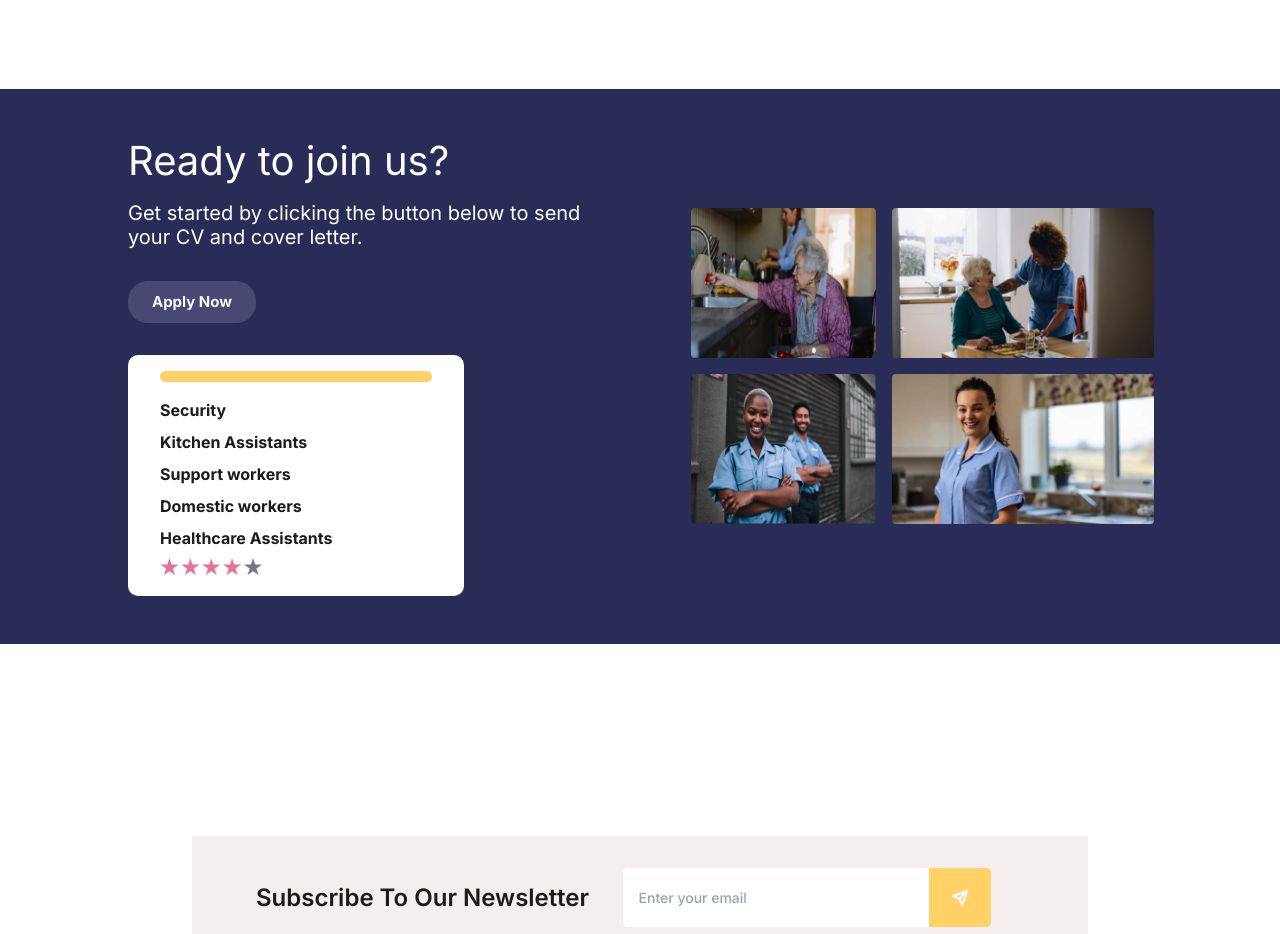
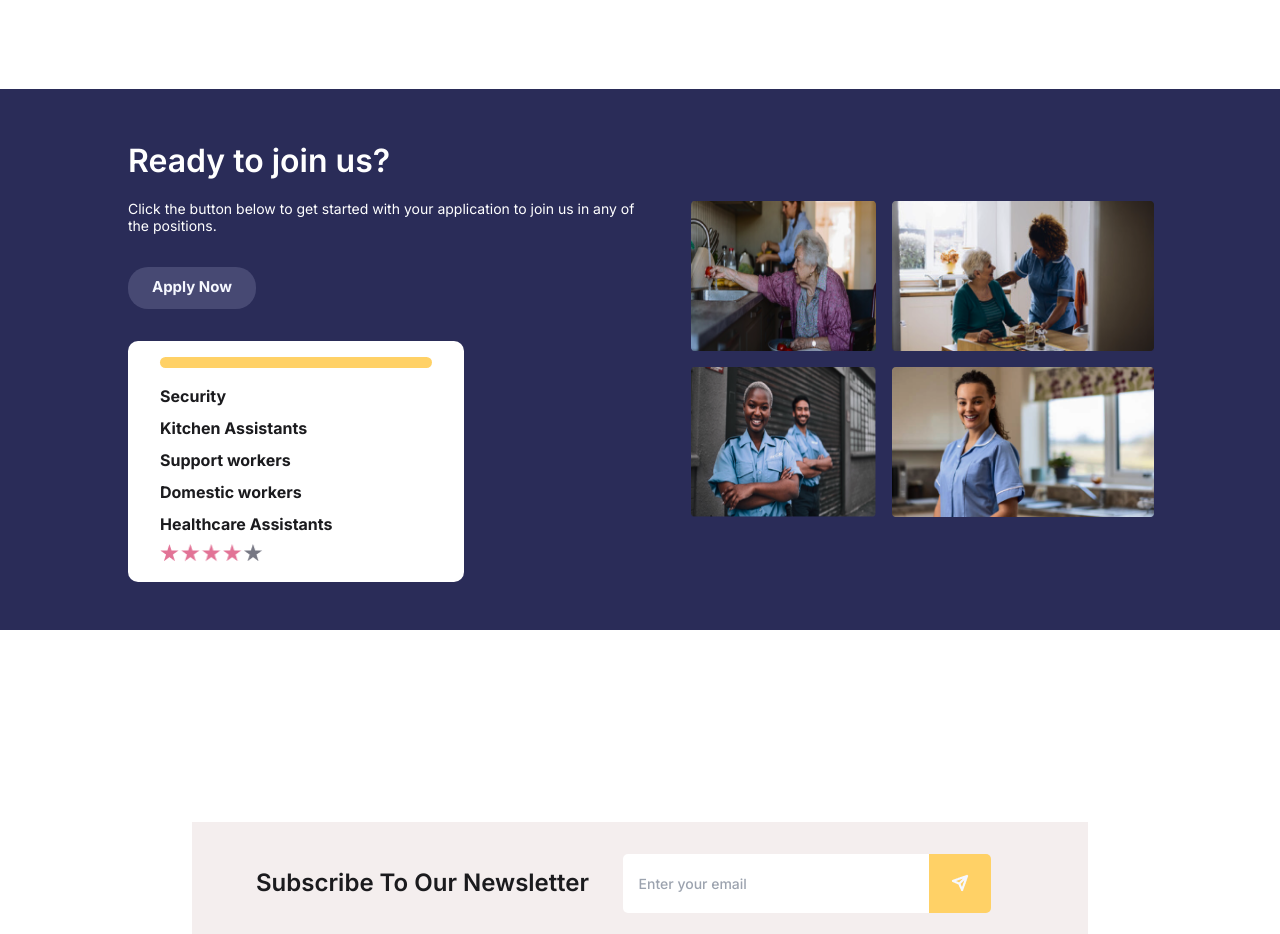
Before and after one commit to Idera-oluwa/grandmind-care, a Next.js app: page /staffing in a window 1280 px wide. Shown: the part 2680-3614 px from the top of the page. Built offline with nearby package versions, Linux system fonts and the light colour scheme.

Commit message:
apply section edited

```diff
--- a/src/components/staffing/apply.js
+++ b/src/components/staffing/apply.js
@@ -4,9 +4,9 @@ const apply = () => {
   return (
     <div className='md:bg-[#2A2C58] w-full py-[3rem] mt-[7rem] md:mt-[10rem] relative mb-[7rem] md:mb-[12rem]' id="apply">
       <div className='w-[90vw] lg:w-[80vw]  2xl:max-w-[1440px] mx-auto md:flex md:flex-row items-center justify-between'>
-        <div className='md:w-[45%]'>
-            <p className='text-[24px] text-[#1B1B1E] md:text-[40px] md:text-[#FFFFFF] text-semibold leading-[48.41px] text-center md:text-left'>Ready to join us?</p>
-            <p className='text-[12px] md:text-[20px] text-[#1B1B1E] md:text-[#FFFFFF] text-normal leading-[24.2px] md:mt-[1rem] text-center md:text-left w-[90%] mx-auto md:w-full'>Get started by clicking the button below to send your CV and cover letter.</p>
+        <div className='md:w-[50%]'>
+            <p className='text-[24px] text-[#1B1B1E] md:text-[32px] md:text-[#FFFFFF] font-semibold leading-[48.41px] text-center md:text-left'>Ready to join us?</p>
+            <p className='text-[12px] md:text-[14px] text-[#1B1B1E] md:text-[#FFFFFF] font-normal leading-[16.9px] md:mt-[1rem] text-center md:text-left w-[90%] mx-auto md:w-full'>Click the button below to get started with your application to join us in any of the positions.</p>
             <a href="mailto:recruitment@grandmindcare.co.uk"><button className='bg-[#474973] rounded-[20px] h-[42px] w-[128px] hidden md:flex justify-center items-center text-[#F6F8FF] text-[15px] font-bold mt-[2rem]'>Apply Now</button></a>
             <div className='py-[1rem] px-[2rem] bg-[#FFFFFF] w-[336px] h-[241px] mt-[2rem] rounded-[10px] hidden md:block'>
             <div className="w-full h-[11px] rounded-[20px] bg-[#FFD166]"></div>
```
